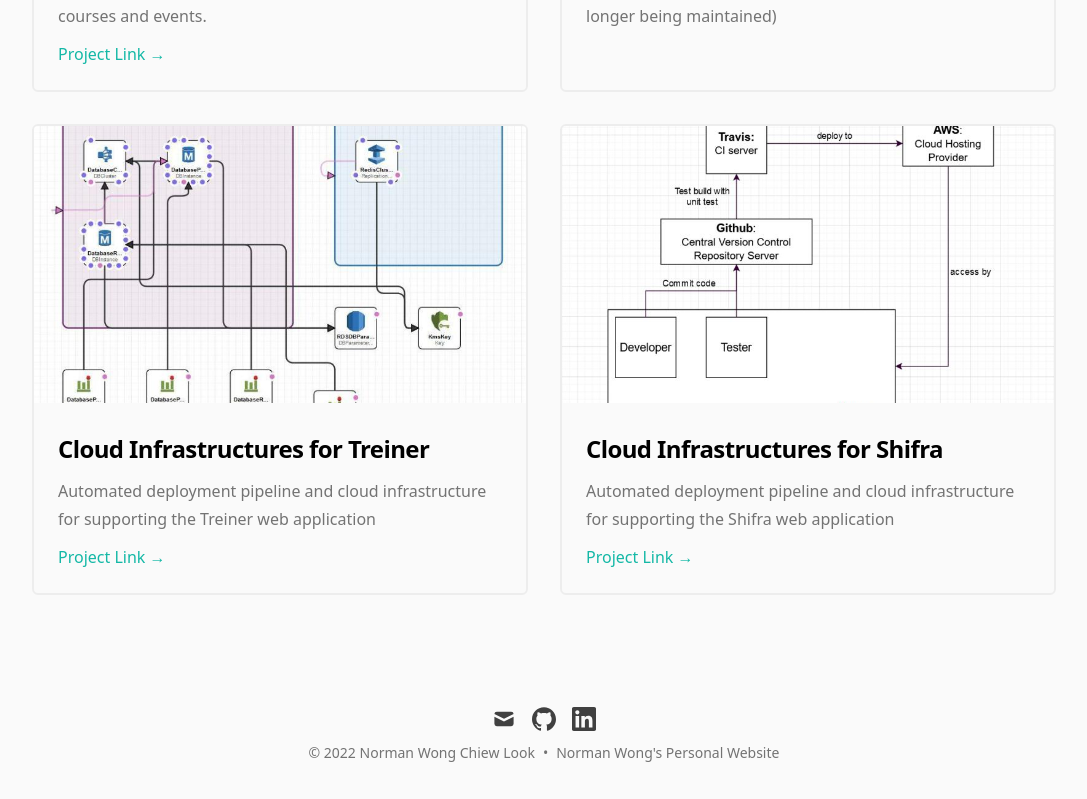
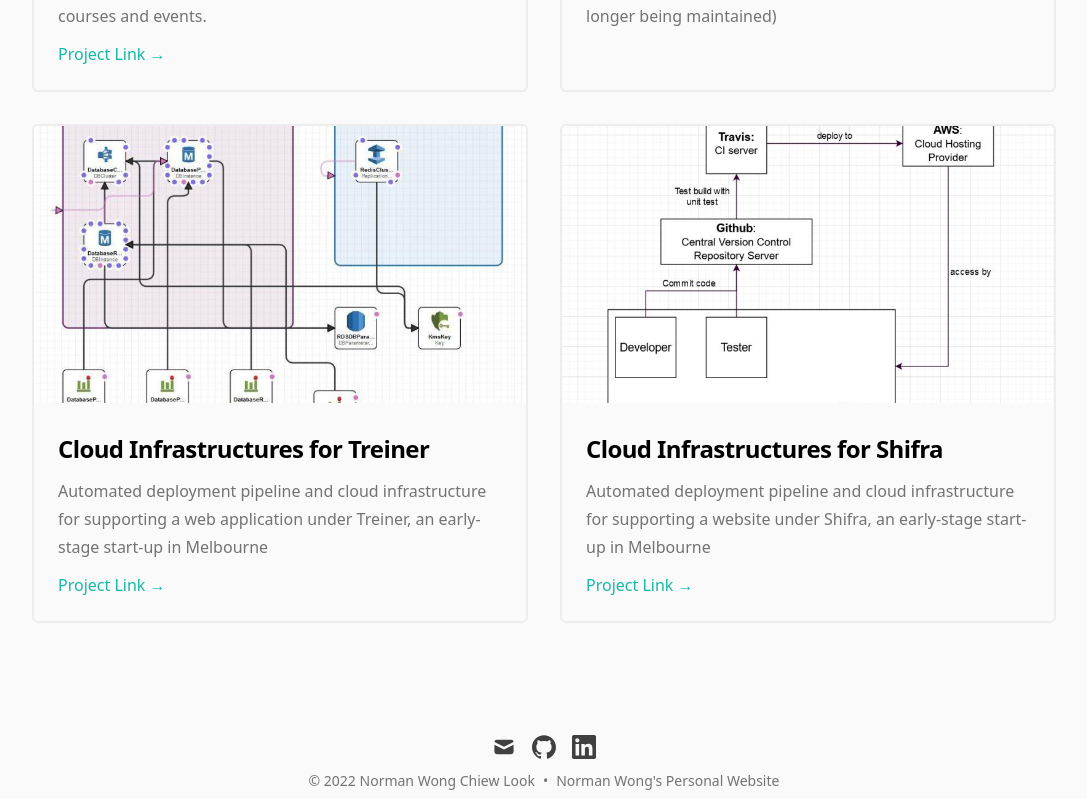
Before and after one commit to normanwongcl/normanwongcl.com, a Next.js app: page /projects in a window 1280 px wide. Shown: the part 764-1563 px from the top of the page, without its empty margins (96-1183 px from the left). Before the commit the page ends 1535 px from the top, so only its background shows below. Built offline with nearby package versions, Linux system fonts and the light colour scheme; no server answers.

Commit message:
Update project data

```diff
--- a/data/projectsData.ts
+++ b/data/projectsData.ts
@@ -12,13 +12,13 @@ const projectsData = [
   },
   {
     title: 'Cloud Infrastructures for Treiner',
-    description: `Automated deployment pipeline and cloud infrastructure for supporting the Treiner web application`,
+    description: `Automated deployment pipeline and cloud infrastructure for supporting a web application under Treiner, an early-stage start-up in Melbourne`,
     imgSrc: '/static/images/treiner-example-demo.jpg',
     href: 'https://treiner.co',
   },
   {
     title: 'Cloud Infrastructures for Shifra',
-    description: `Automated deployment pipeline and cloud infrastructure for supporting the Shifra web application`,
+    description: `Automated deployment pipeline and cloud infrastructure for supporting a website under Shifra, an early-stage start-up in Melbourne`,
     imgSrc: '/static/images/shifra-example-demo.jpg',
     href: 'https://shifra.app/en',
   },
```
